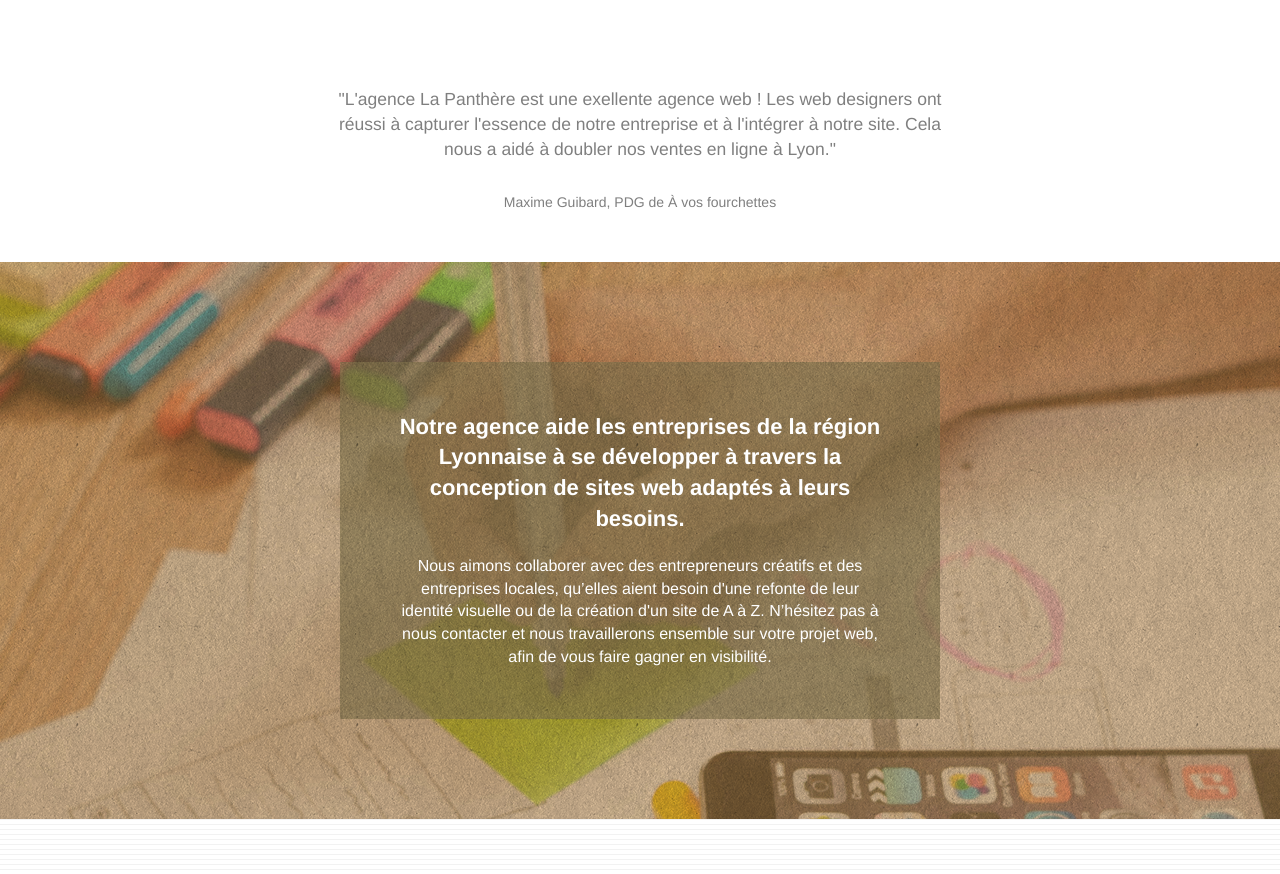
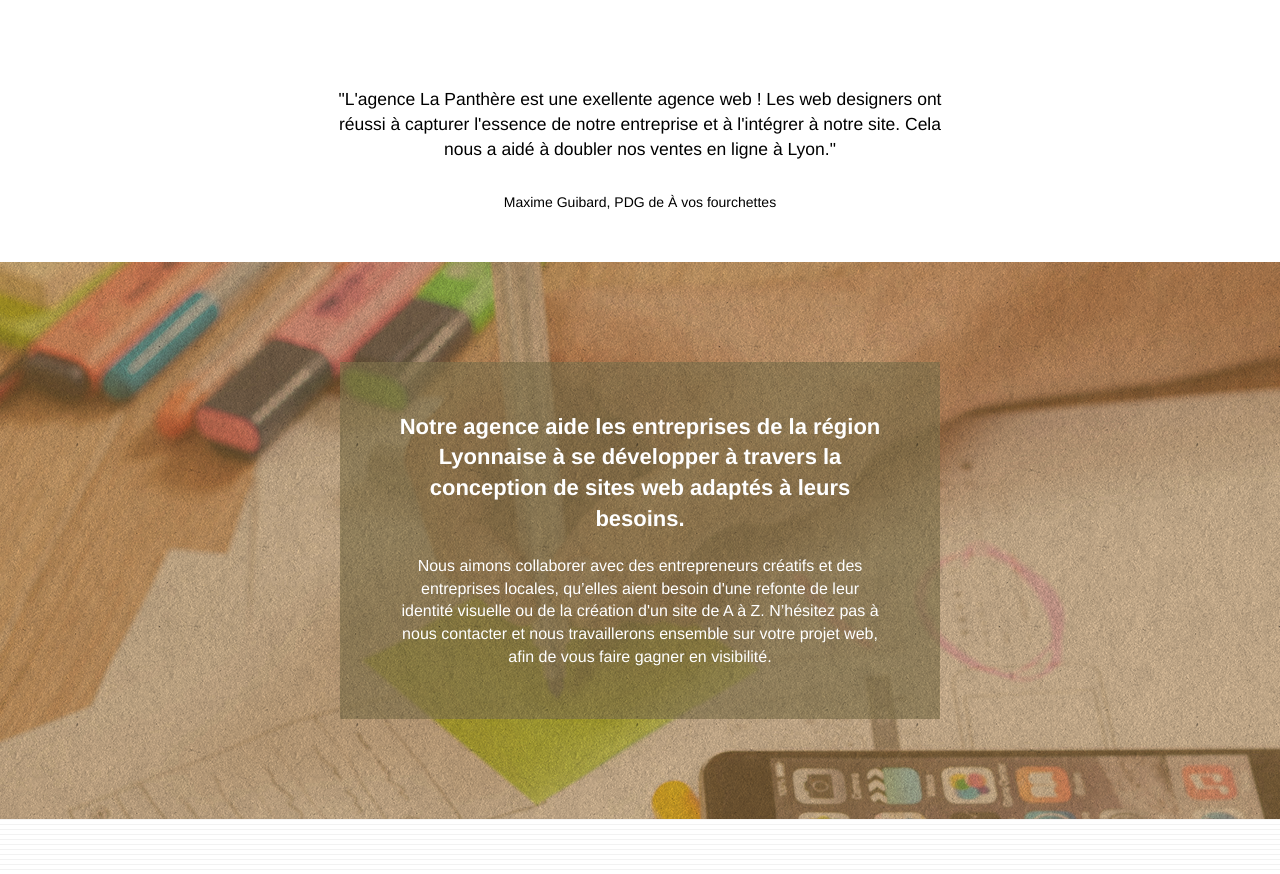
Before and after one commit to mbourjac/oc-projet-4, a plain HTML site: page index.html in a window 1280 px wide. Shown: the part 869-1743 px from the top of the page. Drawn offline with Linux system fonts and the light colour scheme.

Commit message:
Change color to blockquote to avoid low contrast issue

```diff
--- a/style.css
+++ b/style.css
@@ -686,6 +686,11 @@ a {
     color: #575757!important;
 }
 
+blockquote,
+figcaption {
+    color: #000000;
+}
+
 .container {
     max-width: 1000px;
 }
```
